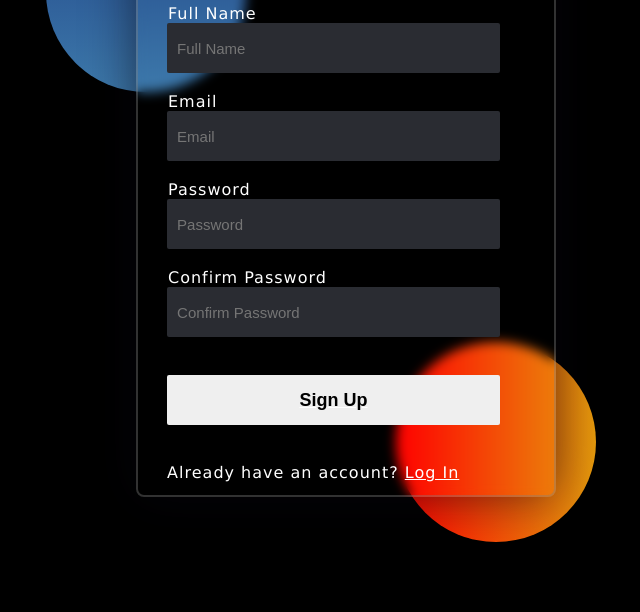
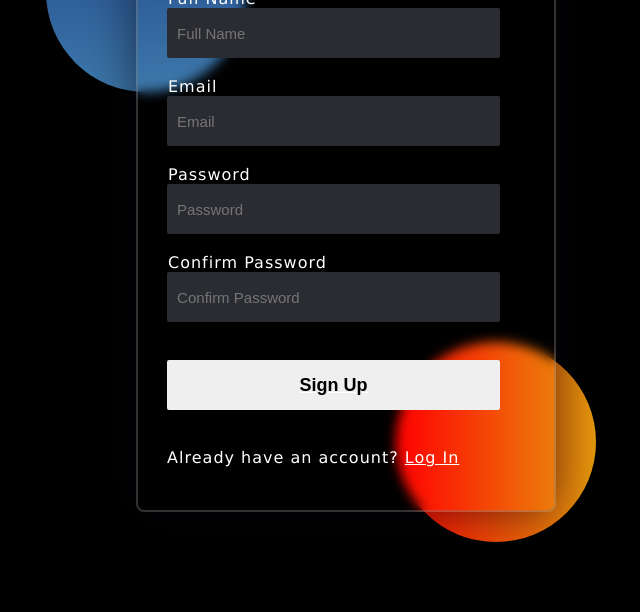
Before and after one commit to WaedSammar/Auth-System, a plain HTML site: page signUp.html in a window 1280 px wide. Shown: the part 188-800 px from the top of the page, without its empty margins (294-934 px from the left). Drawn offline with Linux system fonts and the light colour scheme.

Commit message:
Update signUp.html

```diff
--- a/signUp.html
+++ b/signUp.html
@@ -18,7 +18,7 @@
         <span style="position: absolute; width: 200px; height: 200px; border-radius: 50%;"  class="circle-tow"></span>
       </div>
 
-    <div class="transbox" style="width: 420px; height: 570px;">
+    <div class="transbox" style="width: 420px; height: 600px;">
         <h3 style="padding: 20px; text-align: center; font-size: 30px;">
             <strong>Sign Up Here</strong>
         </h3>
```
